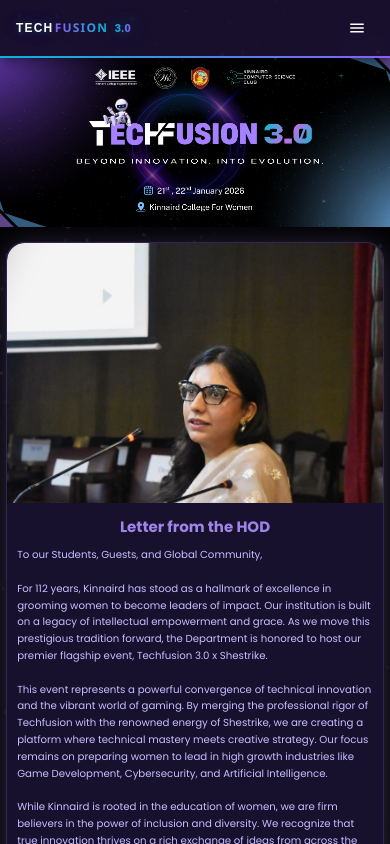
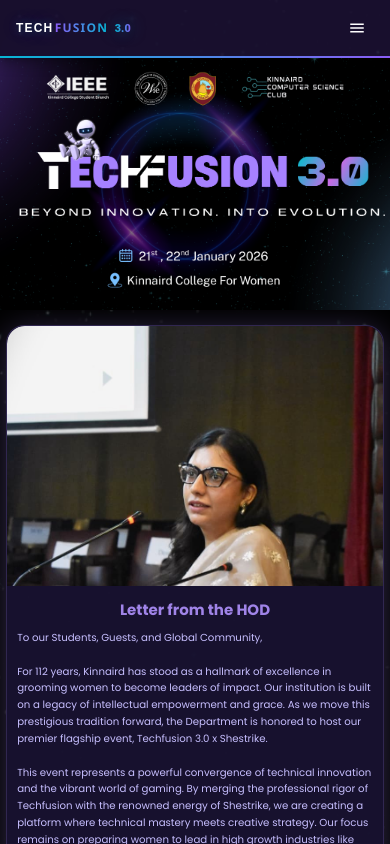
Before and after one commit to rahemeen1/TechFusion3.0, a React (Vite) app: page / in a window 390 px wide. Shown: the top 844 px of the page. Built offline with nearby package versions, Linux system fonts and the light colour scheme.

Commit message:
Mobile hero height clamp + reduce face cropping for team cards (object-position tweaks)

```diff
--- a/src/pages/Home.css
+++ b/src/pages/Home.css
@@ -79,11 +79,13 @@
 
 @media (max-width: 600px) {
   .tf3-hero-banner {
-    aspect-ratio: 16 / 6;
+    /* Grow taller on small screens for better impact */
+    aspect-ratio: auto;
+    height: clamp(240px, 65vw, 460px);
   }
 
   .tf3-hero-banner .tf3-hero-banner-img {
-    object-position: center 70%;
+    object-position: center 60%;
   }
 }
 
@@ -324,6 +326,8 @@
   width: 100%;
   height: 100%;
   object-fit: cover;
+  /* Lift focal point a bit so faces aren't cropped */
+  object-position: center 20%;
 }
 
 .tf3-flip-back {
@@ -1101,3 +1105,9 @@
     font-size: 0.95rem;
   }
 }
+@media (max-width: 600px) {
+  .tf3-flip-img {
+    /* Slightly more top bias on small screens */
+    object-position: center 15%;
+  }
+}
```
